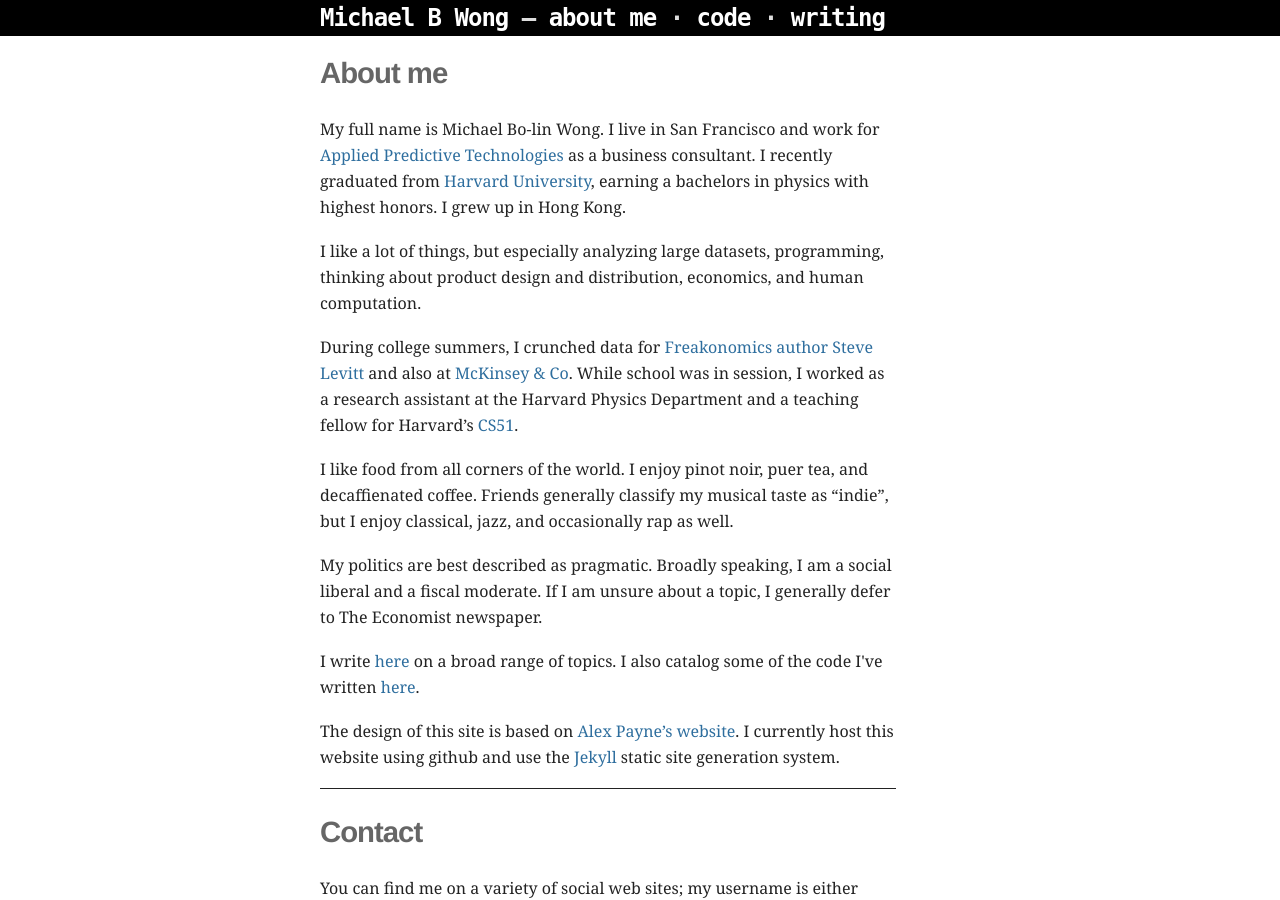
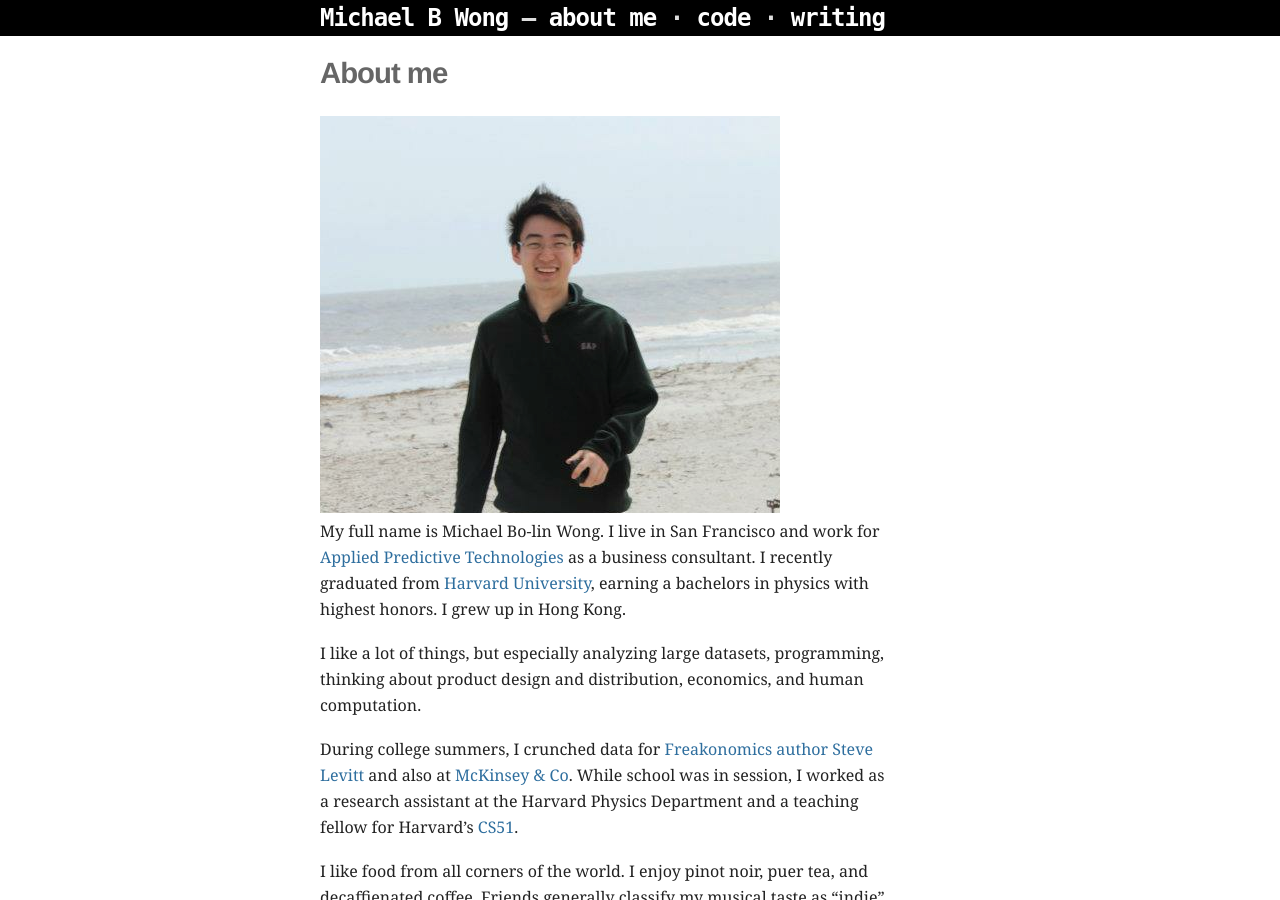
Before and after one commit to mbwong/mbwong.github.com, a Jekyll site: the page built from index.html, in a window 1280 px wide and 900 px high. Built offline with Jekyll 4.4.1, drawn with Linux system fonts in a browser that asks for light colours.

Commit message:
added picture

```diff
--- a/index.html
+++ b/index.html
@@ -4,6 +4,8 @@
 ---
 
 <h2 id="intro">About me</h2>
+
+<img src="/mugshot.png"/>
 
 <div class="post">
 <p>My full name is Michael Bo-lin Wong. I live in San Francisco and work for <a href="http://predictivetechnologies.com">Applied Predictive Technologies</a> as a business consultant. I recently graduated from <a href="http://harvard.edu">Harvard University</a>, earning a bachelors in physics with highest honors. I grew up in Hong Kong.</p>
```
Also changed, not shown: mugshot.png (added).
